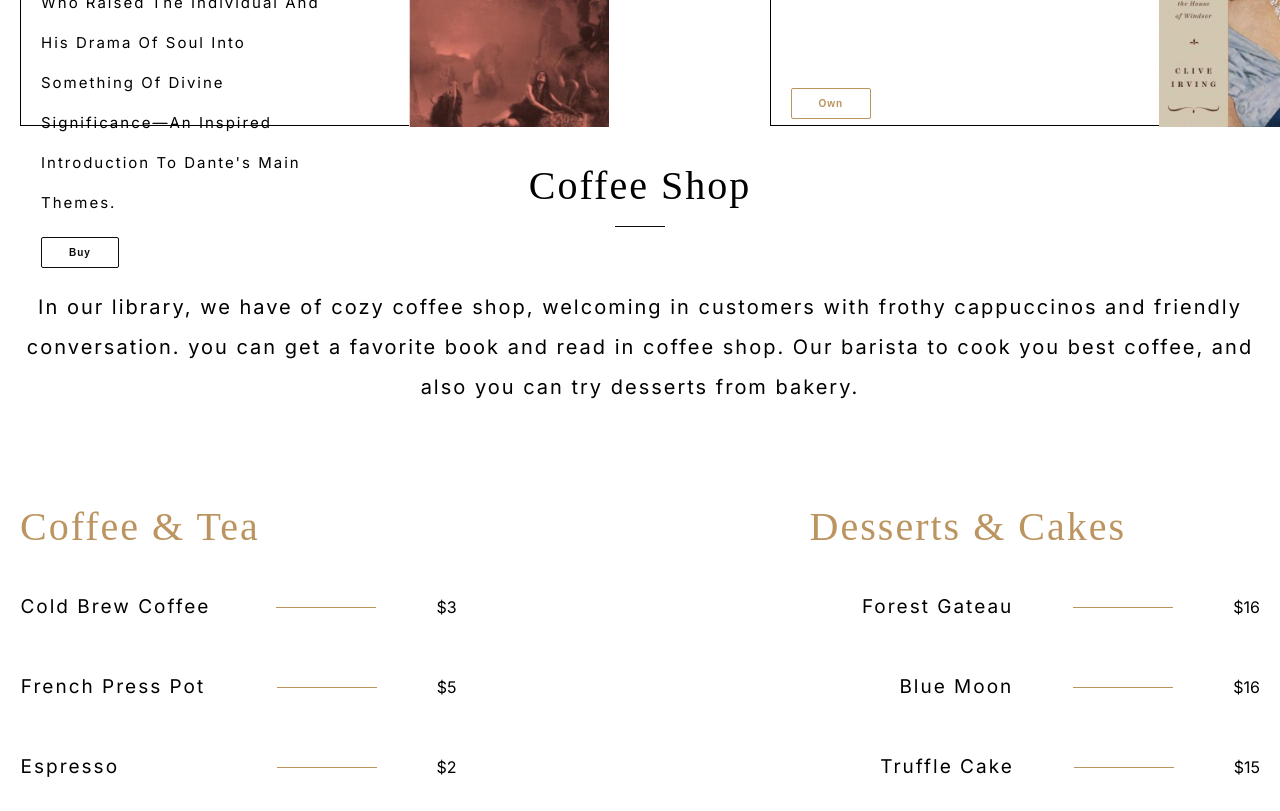
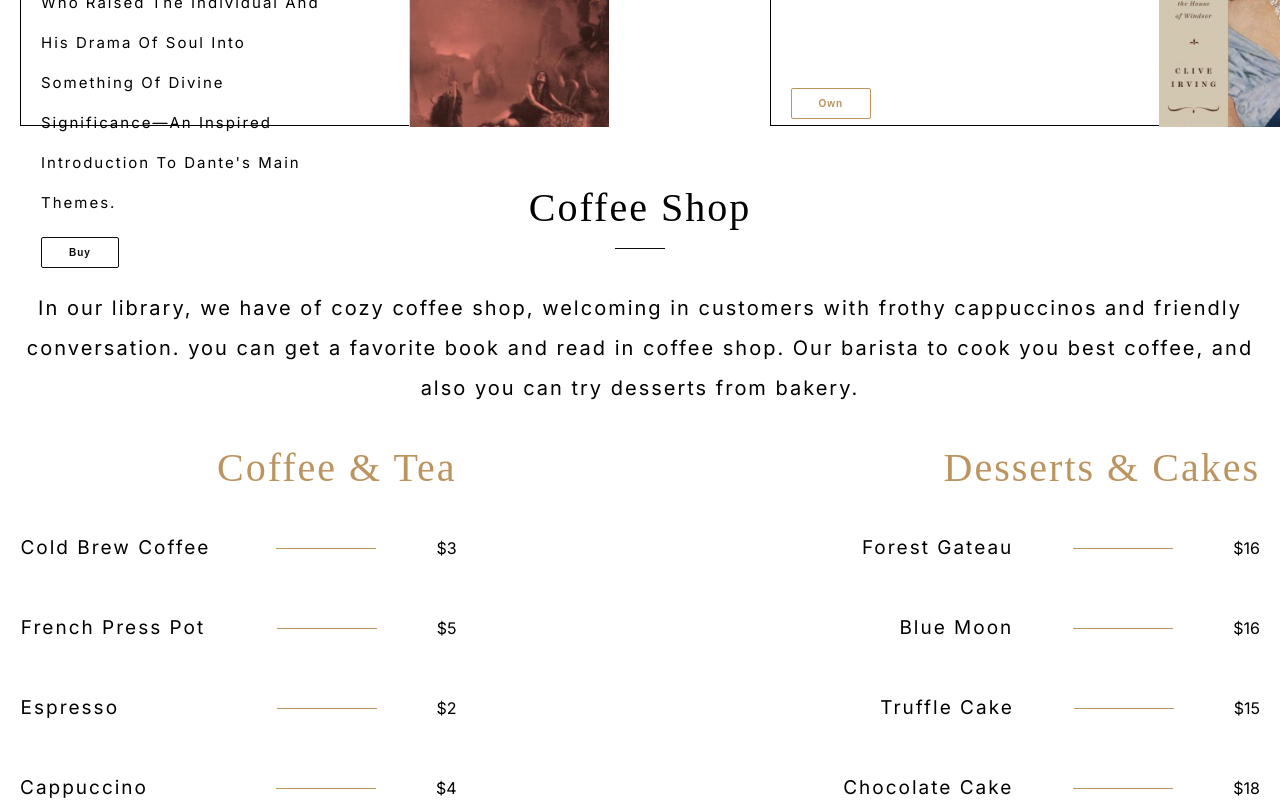
Before and after one commit to AndriiShopiak/Library, a plain HTML site: page index.html in a window 1280 px wide. Shown: the part 2800-3611 px from the top of the page. Drawn offline with Linux system fonts and the light colour scheme; a web font is replaced by a local one.

Commit message:
fix: fixed sizes for coffee shop

```diff
--- a/css/style.scss
+++ b/css/style.scss
@@ -345,7 +345,7 @@ header {
 // coffee shop
 
 .coffee_shop {
-    padding-top: 40px;
+    padding-top: 62px;
 }
 .wrapper {
 }
@@ -359,8 +359,8 @@ header {
     font-weight: 400;
     line-height: 40px;
     letter-spacing: 2px;
-    padding-top: 40px;
-    padding-bottom: 40px;
+    padding-top: 19px;
+    margin-bottom: 0;
 }
 .coffee_shop__cards {
 }
@@ -380,6 +380,7 @@ header {
     line-height: 40px; /* 100% */
     letter-spacing: 2px;
     text-transform: capitalize;
+    text-align: right;
 }
 .cards__card__text {
     font-family: Inter;
```
Also changed, not shown: css/style.css, 1 other file.
